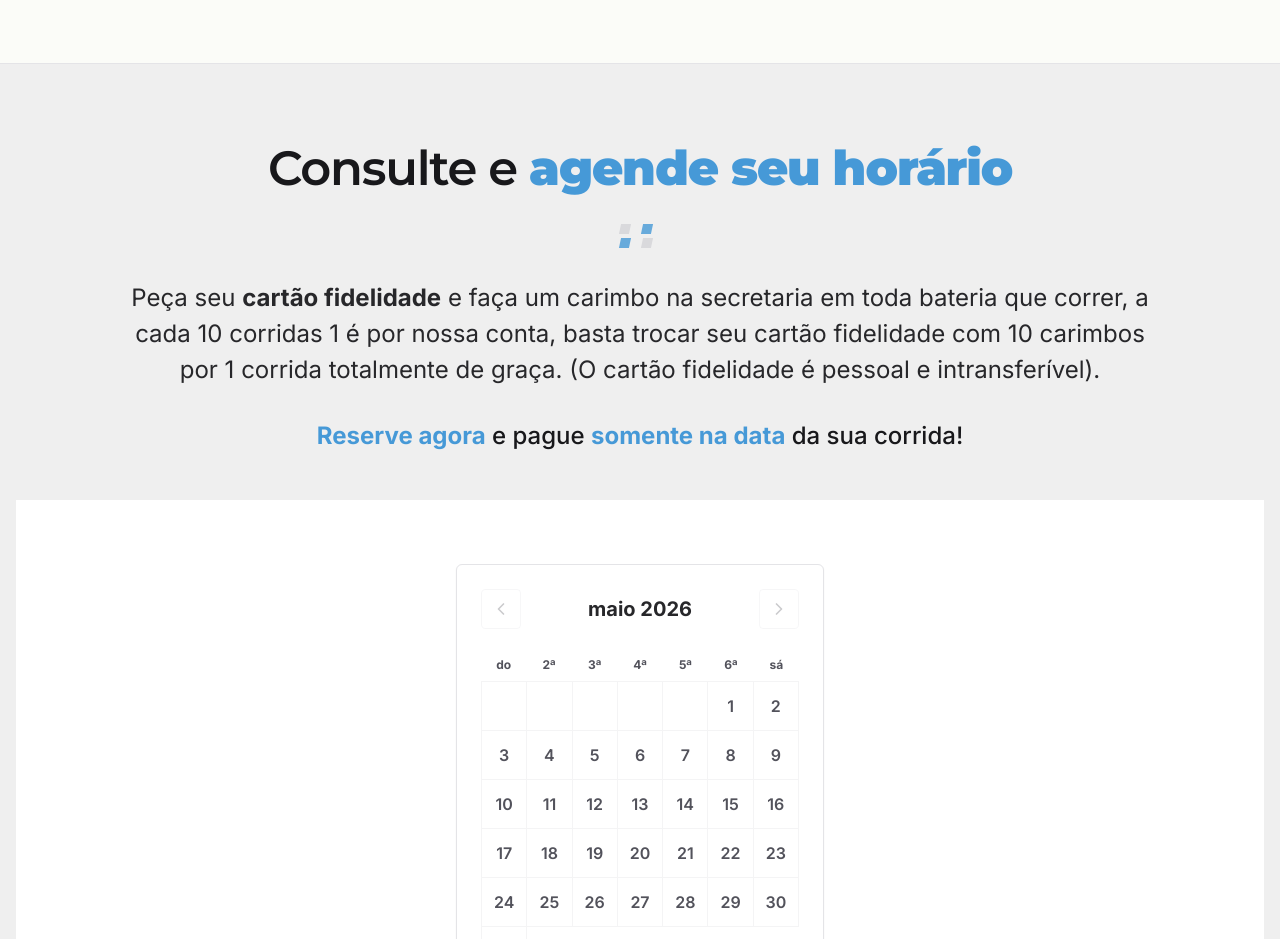
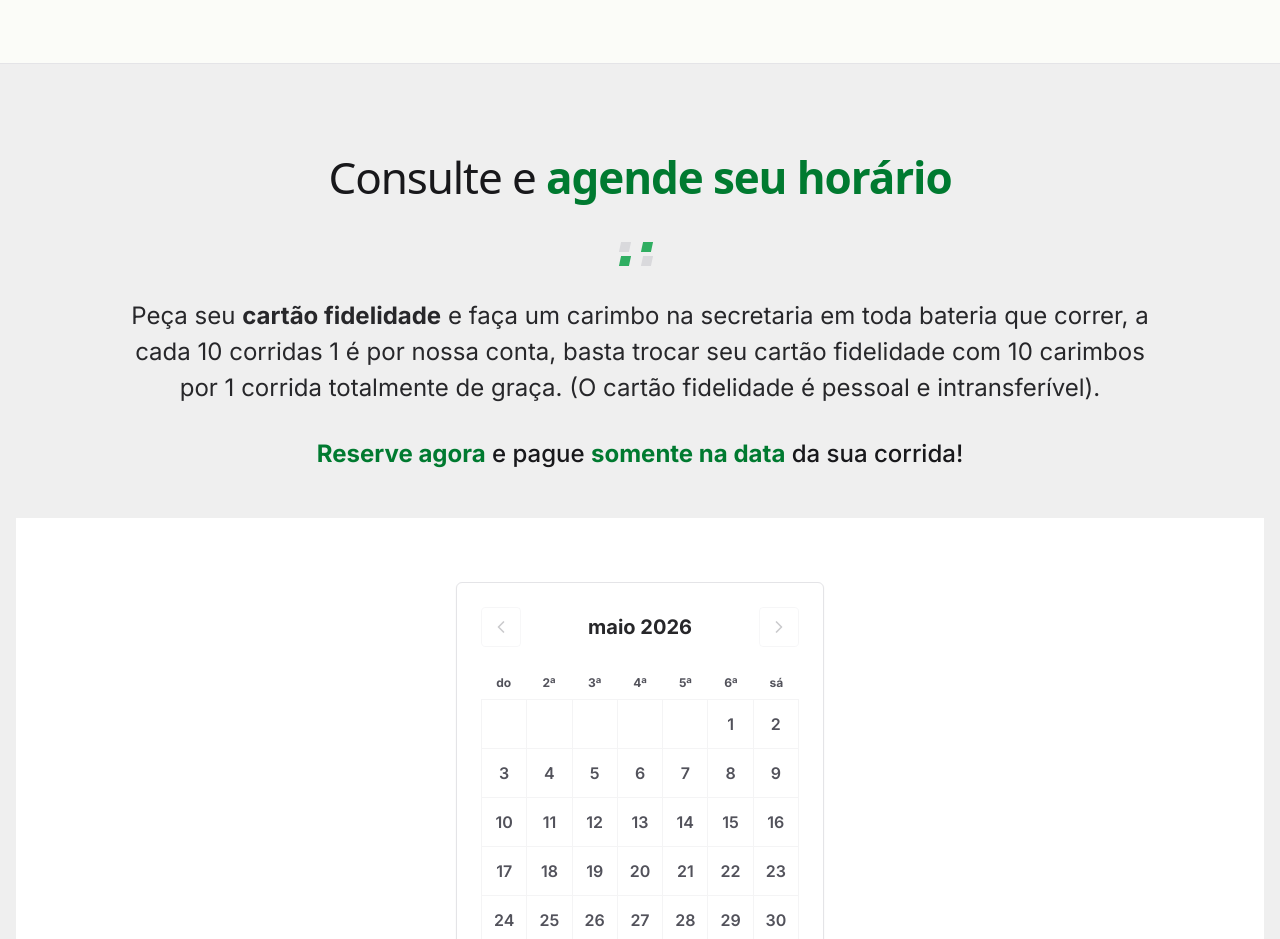
Before and after one commit to pglemos/KARTODROMO, a React (Vite) app: page / in a window 1280 px wide. Shown: the part 1760-2699 px from the top of the page. Built offline with nearby package versions, Linux system fonts and the light colour scheme.

Commit message:
fix: use site green in booking calendar

```diff
--- a/src/components/QuickBooking.tsx
+++ b/src/components/QuickBooking.tsx
@@ -293,20 +293,43 @@ const QuickBooking = ({ surface = 'home' }: QuickBookingProps) => {
     };
   }, [readOfficialBookingState]);
 
+  useEffect(() => {
+    if (surface !== 'home' || window.location.hash !== '#agendamento') {
+      return undefined;
+    }
+
+    const anchorSection = () => {
+      const target = document.getElementById('agendamento');
+
+      if (!target) {
+        return;
+      }
+
+      const top = target.getBoundingClientRect().top + window.scrollY - 84;
+      window.scrollTo({ top: Math.max(top, 0), behavior: 'auto' });
+    };
+
+    const timeouts = [80, 400, 1000, 2000, 3500].map((delay) => window.setTimeout(anchorSection, delay));
+
+    return () => {
+      timeouts.forEach(window.clearTimeout);
+    };
+  }, [surface]);
+
   return (
     <section
       id="agendamento"
       className="scroll-mt-28 border-t border-zinc-200 bg-[#efefef] py-16 md:scroll-mt-24 md:py-20"
     >
       <div className="mx-auto max-w-7xl px-4 text-center">
-        <HeadingTag className="text-3xl font-semibold tracking-tight text-zinc-900 md:text-5xl">
-          Consulte e <span className="font-black text-[#4699d7]">agende seu horário</span>
+        <HeadingTag className="font-sans text-[34px] font-normal tracking-tight text-zinc-900 md:text-[44px]">
+          Consulte e <span className="font-extrabold text-primary-700">agende seu horário</span>
         </HeadingTag>
 
         <div aria-hidden="true" className="mx-auto mt-8 grid w-10 grid-cols-2 gap-1 opacity-80">
           <span className="h-2.5 w-2.5 skew-x-[-12deg] bg-zinc-300" />
-          <span className="h-2.5 w-2.5 skew-x-[-12deg] bg-[#4699d7]" />
-          <span className="h-2.5 w-2.5 skew-x-[-12deg] bg-[#4699d7]" />
+          <span className="h-2.5 w-2.5 skew-x-[-12deg] bg-primary-600" />
+          <span className="h-2.5 w-2.5 skew-x-[-12deg] bg-primary-600" />
           <span className="h-2.5 w-2.5 skew-x-[-12deg] bg-zinc-300" />
         </div>
 
@@ -317,7 +340,7 @@ const QuickBooking = ({ surface = 'home' }: QuickBookingProps) => {
         </p>
 
         <p className="mt-8 text-center text-xl font-medium leading-tight text-zinc-900 md:text-2xl">
-          <span className="font-black text-[#4699d7]">Reserve agora</span> e pague <span className="font-black text-[#4699d7]">somente na data</span> da sua corrida!
+          <span className="font-black text-primary-700">Reserve agora</span> e pague <span className="font-black text-primary-700">somente na data</span> da sua corrida!
         </p>
 
         <div className="relative mx-auto mt-12 max-w-[1316px] bg-white px-4 pb-16 pt-12 md:min-h-[900px] md:px-24 md:pb-24 md:pt-16">
@@ -327,7 +350,7 @@ const QuickBooking = ({ surface = 'home' }: QuickBookingProps) => {
                 type="button"
                 aria-label="Mês anterior"
                 onClick={() => navigateOfficialCalendar('previous')}
-                className="flex h-10 w-10 items-center justify-center rounded border border-zinc-200 text-zinc-400 transition-colors hover:border-[#4699d7]/50 hover:text-[#4699d7] disabled:cursor-not-allowed disabled:opacity-30"
+                className="flex h-10 w-10 items-center justify-center rounded border border-zinc-200 text-zinc-400 transition-colors hover:border-primary-600/50 hover:text-primary-700 disabled:cursor-not-allowed disabled:opacity-30"
                 disabled={!bookingState.loaded}
               >
                 <ChevronLeft className="h-5 w-5" />
@@ -339,7 +362,7 @@ const QuickBooking = ({ surface = 'home' }: QuickBookingProps) => {
                 type="button"
                 aria-label="Próximo mês"
                 onClick={() => navigateOfficialCalendar('next')}
-                className="flex h-10 w-10 items-center justify-center rounded border border-zinc-200 text-zinc-400 transition-colors hover:border-[#4699d7]/50 hover:text-[#4699d7] disabled:cursor-not-allowed disabled:opacity-30"
+                className="flex h-10 w-10 items-center justify-center rounded border border-zinc-200 text-zinc-400 transition-colors hover:border-primary-600/50 hover:text-primary-700 disabled:cursor-not-allowed disabled:opacity-30"
                 disabled={!bookingState.loaded}
               >
                 <ChevronRight className="h-5 w-5" />
@@ -369,9 +392,9 @@ const QuickBooking = ({ surface = 'home' }: QuickBookingProps) => {
                     disabled={!isEnabled}
                     className={`min-h-11 border-b border-r border-zinc-100 py-3 text-base font-semibold transition-colors ${
                       isSelected
-                        ? 'bg-[#48a9e5] text-white'
+                        ? 'bg-primary-600 text-white'
                         : isEnabled
-                          ? 'text-zinc-700 hover:bg-[#eaf6fd] hover:text-[#277eb8]'
+                          ? 'text-zinc-700 hover:bg-primary-50 hover:text-primary-700'
                           : 'cursor-not-allowed text-zinc-200'
                     }`}
                   >
@@ -412,7 +435,7 @@ const QuickBooking = ({ surface = 'home' }: QuickBookingProps) => {
                     <span className="text-sm font-medium text-zinc-700 md:text-right">
                       {slot.name}
                     </span>
-                    <span className="text-base font-black text-[#48a9e5]">
+                    <span className="text-base font-black text-primary-700">
                       {slot.vacancies}
                     </span>
                     <span className="text-base font-medium text-zinc-800">
@@ -422,7 +445,7 @@ const QuickBooking = ({ surface = 'home' }: QuickBookingProps) => {
                       type="button"
                       onClick={() => reserveSlot(slot)}
                       disabled={!slot.available || reservingTime === slot.time}
-                      className="h-9 rounded bg-[#48a9e5] px-6 text-base font-medium text-white transition-colors hover:bg-[#277eb8] disabled:cursor-not-allowed disabled:bg-zinc-200 disabled:text-zinc-400"
+                      className="h-9 rounded bg-primary-600 px-6 text-base font-medium text-white transition-colors hover:bg-primary-700 disabled:cursor-not-allowed disabled:bg-zinc-200 disabled:text-zinc-400"
                     >
                       {reservingTime === slot.time ? 'Abrindo...' : 'Reservar'}
                     </button>
@@ -447,7 +470,7 @@ const QuickBooking = ({ surface = 'home' }: QuickBookingProps) => {
                 <button
                   type="button"
                   onClick={() => setOfficialCheckoutOpen(false)}
-                  className="rounded border border-zinc-200 bg-white px-4 py-2 text-xs font-bold uppercase tracking-[0.1em] text-zinc-600 transition-colors hover:border-[#48a9e5] hover:text-[#277eb8]"
+                  className="rounded border border-zinc-200 bg-white px-4 py-2 text-xs font-bold uppercase tracking-[0.1em] text-zinc-600 transition-colors hover:border-primary-600 hover:text-primary-700"
                 >
                   Voltar aos horários
                 </button>
```
